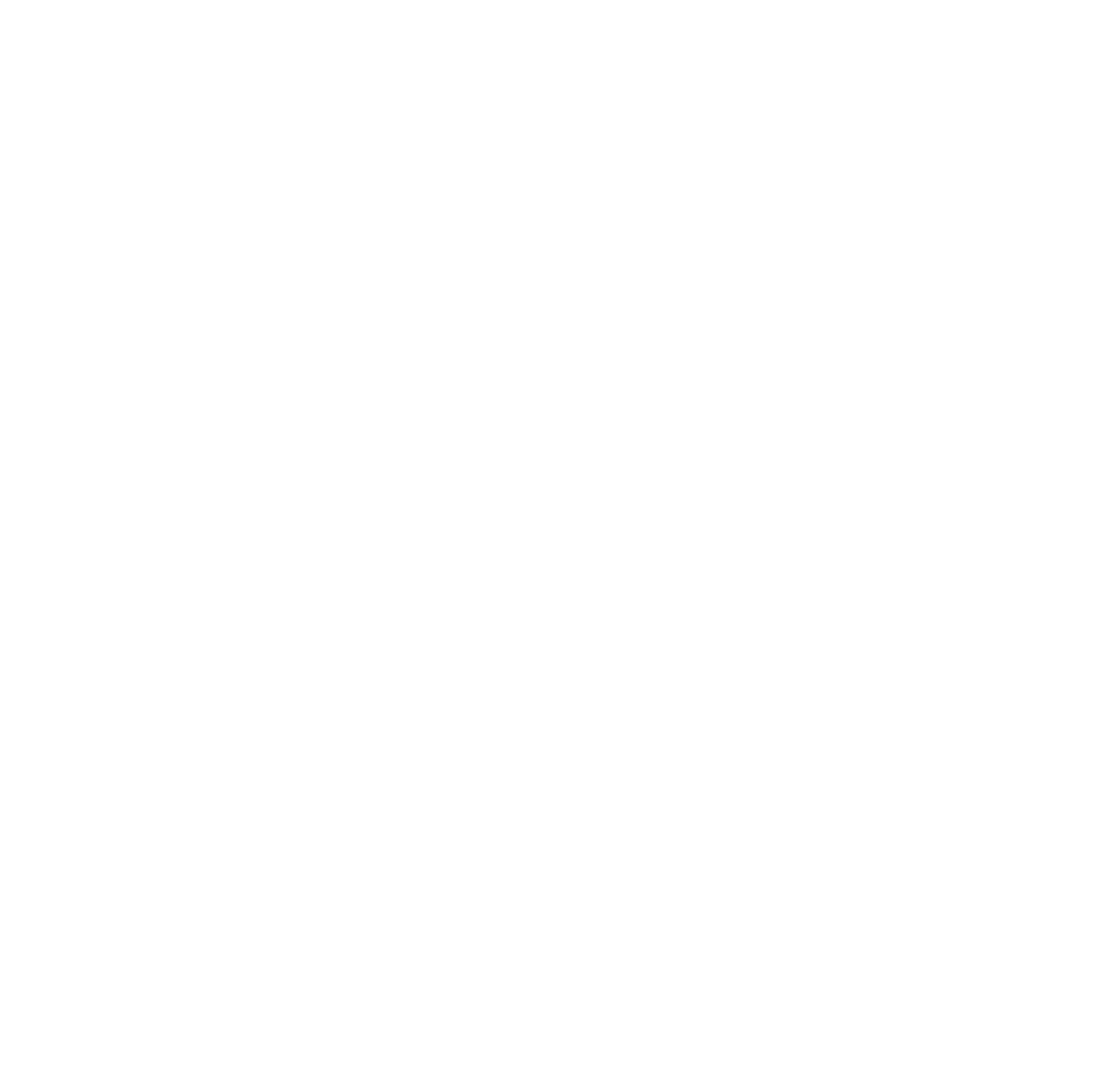
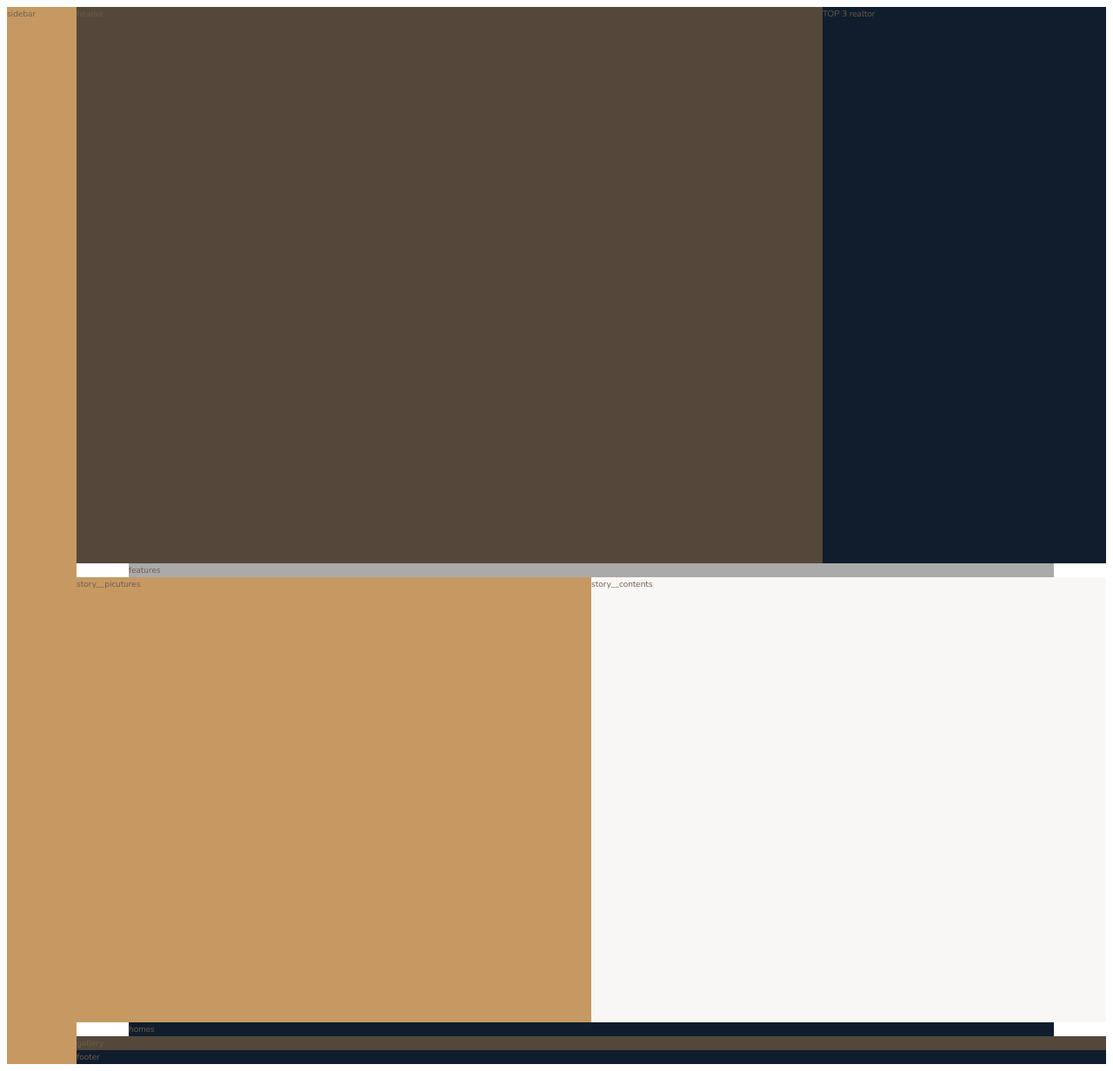
Before and after one commit to Kenji-jp/Take-lesson, a website: page lesson-3/index.html in a window 1280 px wide. Shown: the whole page at 87% size. Before the commit the page ends 800 px from the top, so only its background shows below. Drawn offline with nearby package versions, Linux system fonts and the light colour scheme; files that its build step writes are made by us from their sources.

Commit message:
[add] CSS Grid Layout

```diff
--- a/lesson-3/index.html
+++ b/lesson-3/index.html
@@ -1,5 +1,6 @@
 <!DOCTYPE html>
 <html lang="en">
+
 <head>
     <meta charset="UTF-8">
     <meta name="viewport" content="width=device-width, initial-scale=1.0">
@@ -11,7 +12,35 @@
 
     <title>nexter &mdash; your home, your freedom</title>
 </head>
+
 <body class="container">
+    <div class="sidebar">
+        sidebar
+    </div>
+    <div class="header">
+        header
+    </div>
+    <div class="realtors">
+        TOP 3 realtor
+    </div>
+    <section class="features">
+        features
+    </section>
+    <div class="story__pictures">
+        story__picutures
+    </div>
+    <div class="story__contents">
+        story__contents
+    </div>
+    <section class="homes">
+        homes
+    </section>
+    <section class="gallery">
+        gallery
+    </section>
+    <div class="footer">
+        footer
+    </div>
+</body>
 
-    </body>
 </html>
--- a/lesson-3/package.json
+++ b/lesson-3/package.json
@@ -7,7 +7,6 @@
     "watch:sass": "node-sass sass/main.scss css/style.css -w",
     "devserver": "live-server",
     "start": "npm-run-all --parallel devserver watch:sass",
-
     "compile:sass": "node-sass sass/main.scss css/style.comp.css",
     "prefix:css": "postcss --use autoprefixer -b 'last 10 versions' css/style.comp.css -o css/style.prefix.css",
     "compress:css": "node-sass css/style.prefix.css css/style.css --output-style compressed",
--- a/lesson-3/sass/_base.scss
+++ b/lesson-3/sass/_base.scss
@@ -1,4 +1,5 @@
 // COLOR VARIABLES
+
 $color-primary: #c69963;
 $color-primary-dark: #B28451;
 
@@ -11,5 +12,32 @@ $color-grey-dark-1: #54483A;
 $color-grey-dark-2: #6D5D4B;
 
 // FONT VARIABLES
-$font-primary: 'Nunito', sans-serif;
-$font-display: 'Josefin Sans', sans-serif;
+$font-primary: 'Nunito',
+sans-serif;
+$font-display: 'Josefin Sans',
+sans-serif;
+
+*::before,
+*::after {
+    margin: 0;
+    padding: 0;
+    box-sizing: inherit;
+}
+
+html {
+    box-sizing: border-box;
+    font-size: 62.5%;
+}
+
+body {
+    font-family: $font-primary;
+    color: $color-grey-dark-2;
+    font-weight: 300;
+    line-height: 1.6;
+}
+
+.container {
+    display: grid;
+    grid-template-rows: 80vh min-content 40vw repeat(3, min-content);
+    grid-template-columns: [sidebar-start] 8rem [sidebar-end full-start] minmax(6rem, 1fr) [center-start] repeat(8, [col-start] minmax(min-content, 14rem) [col-end]) [center-end] minmax(6rem, 1fr) [full-end];
+}
--- a/lesson-3/sass/_features.scss
+++ b/lesson-3/sass/_features.scss
@@ -0,0 +1,4 @@
+.features {
+    background-color: $color-grey-light-2;
+    grid-column: center-start / center-end;
+}
--- a/lesson-3/sass/_footer.scss
+++ b/lesson-3/sass/_footer.scss
@@ -0,0 +1,4 @@
+.footer {
+    background-color: $color-secondary;
+    grid-column: full-start / full-end;
+}
--- a/lesson-3/sass/_gallery.scss
+++ b/lesson-3/sass/_gallery.scss
@@ -0,0 +1,5 @@
+.gallery {
+    background-color: $color-grey-dark-1;
+    grid-column: full-start / full-end;
+
+}
--- a/lesson-3/sass/_header.scss
+++ b/lesson-3/sass/_header.scss
@@ -0,0 +1,4 @@
+.header {
+    background-color: $color-grey-dark-1;
+    grid-column: full-start / col-end 6;
+}
--- a/lesson-3/sass/_homes.scss
+++ b/lesson-3/sass/_homes.scss
@@ -0,0 +1,4 @@
+.homes {
+    background-color: $color-secondary;
+    grid-column: center-start / center-end;
+}
--- a/lesson-3/sass/_realtors.scss
+++ b/lesson-3/sass/_realtors.scss
@@ -0,0 +1,4 @@
+.realtors {
+    background-color: $color-secondary;
+    grid-column: col-start 7/ full-end;
+}
--- a/lesson-3/sass/_sidebar.scss
+++ b/lesson-3/sass/_sidebar.scss
@@ -0,0 +1,5 @@
+.sidebar {
+    background-color: $color-primary;
+    grid-column: sidebar-start / sidebar-end;
+    grid-row: 1 / -1;
+}
--- a/lesson-3/sass/_story.scss
+++ b/lesson-3/sass/_story.scss
@@ -0,0 +1,11 @@
+.story {
+    &__pictures {
+        background-color: $color-primary;
+        grid-column: full-start / col-end 4;
+    }
+
+    &__contents {
+        background-color: $color-grey-light-1;
+        grid-column: col-start 5 / full-end;
+    }
+}
```
Also changed, not shown: lesson-3/css/style.css (added), 1 other file. Lines whose indentation alone changed are shown as unchanged.
